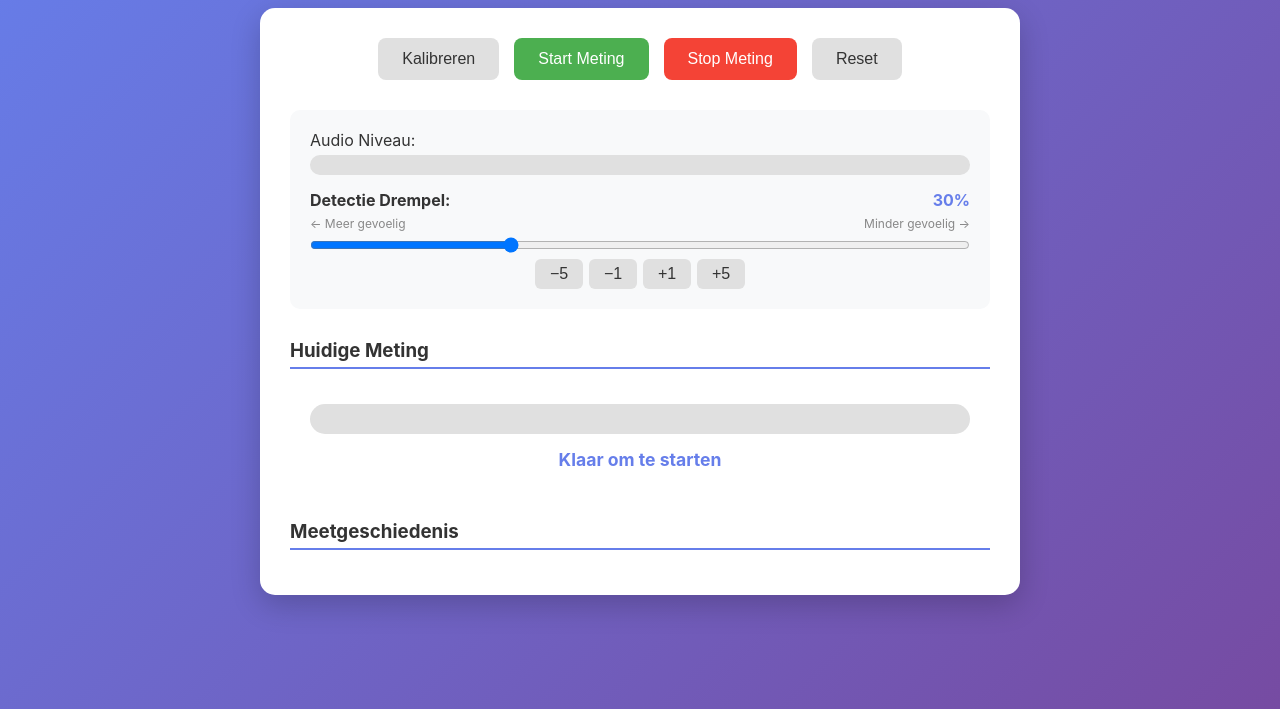
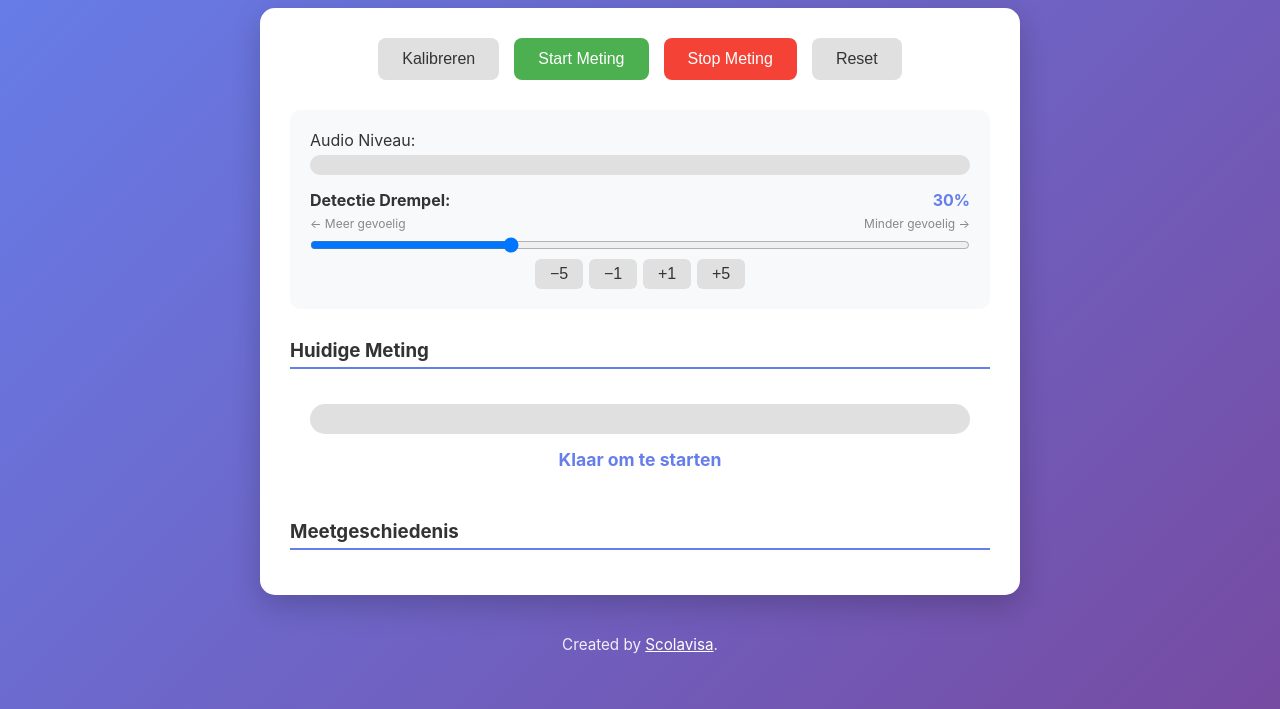
Before and after one commit to Scolavisa/TickTackTimer, a website built with Vite: page index.html in a window 1280 px wide. Shown: the part 91-800 px from the top of the page. Built offline with nearby package versions, Linux system fonts and the light colour scheme.

Commit message:
add footer "created by Scolavisa"

```diff
--- a/index.html
+++ b/index.html
@@ -142,6 +142,10 @@
                 </div>
             </div>
         </main>
+
+        <footer>
+            Created by <a href="https://www.scolavisa.eu" target="_blank" rel="noopener noreferrer">Scolavisa</a>.
+        </footer>
     </div>
 
     <!-- Application logic -->
--- a/style.css
+++ b/style.css
@@ -38,6 +38,23 @@ main {
     border-radius: 15px;
     padding: 30px;
     box-shadow: 0 10px 30px rgba(0,0,0,0.2);
+}
+
+footer {
+    text-align: center;
+    margin-top: 24px;
+    padding-top: 16px;
+    color: rgba(255, 255, 255, 0.9);
+    font-size: 0.95rem;
+}
+
+footer a {
+    color: white;
+    text-decoration: underline;
+}
+
+footer a:hover {
+    text-decoration: none;
 }
 
 .controls {
```
